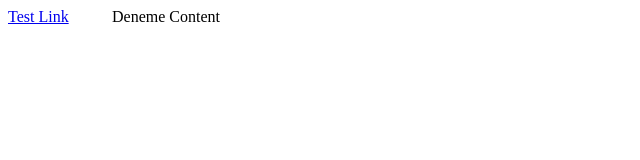
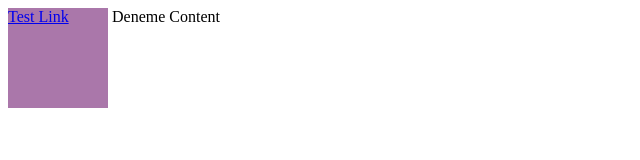
Before and after one commit to eslila/html-css-javaScript-example, a plain HTML site: page display.html in a window 1280 px wide. Shown: the whole page, without its empty margins (0-640 px from the left). Drawn offline with Linux system fonts and the light colour scheme.

Commit message:
Update display.html

```diff
--- a/display.html
+++ b/display.html
@@ -19,6 +19,7 @@
       }*/
       #test-link{
           display: inline-block;
+          background: #aa77aa;
           width: 100px;
           height:100px;
       }
```
